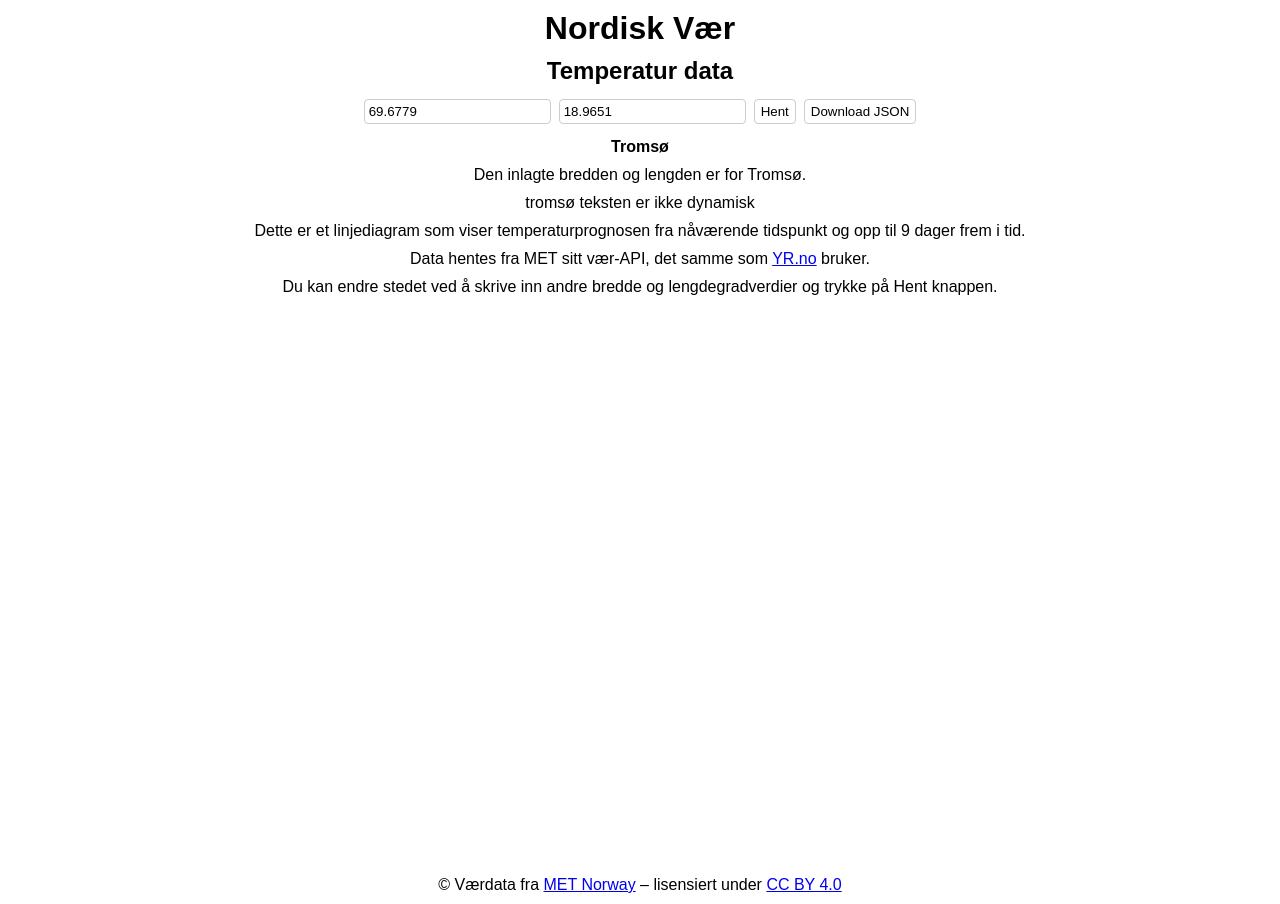
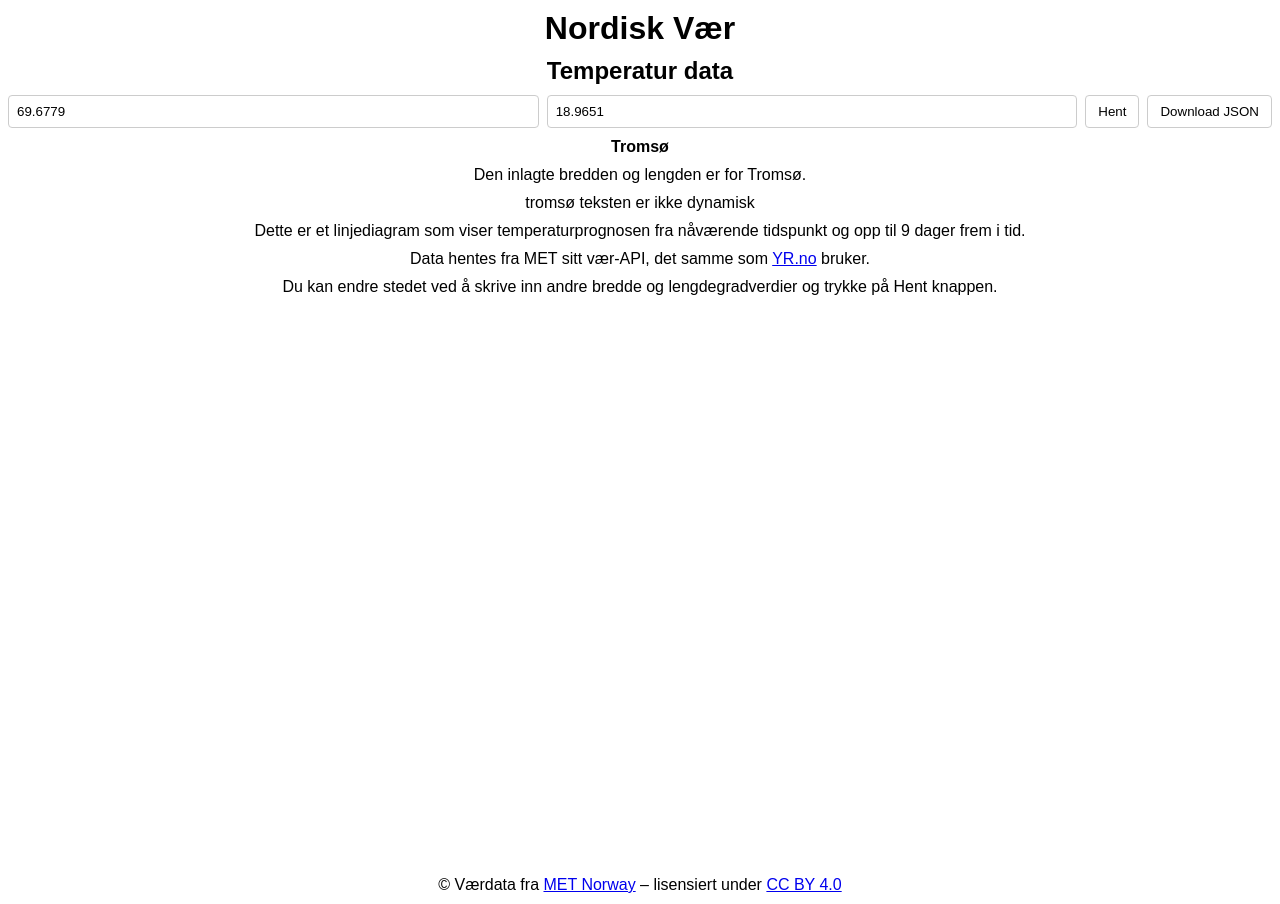
Before and after one commit to Benjy0812/NettsideNordKlima, a website built with Vite: page index.html in a window 1280 px wide. Built offline with nearby package versions, Linux system fonts and the light colour scheme; no server answers.

Commit message:
Refactor fetch-container styles; adjust padding, margin, and add gap for improved layout

```diff
--- a/style.css
+++ b/style.css
@@ -15,20 +15,28 @@ h2 {
 .fetch-container {
   display: flex;
   justify-content: center;
+  flex-wrap: wrap;
+  gap: 8px;
+  margin: 0 auto;
+  max-width: 100%;
 }
 
 .input__field {
   border: 1px solid #cccccc;
   border-radius: 4px;
-  padding: 4px;
-  margin: 4px;
+  padding: 8px;
+  margin: 0;
+  flex: 1;
+  min-width: 120px;
 }
 
 .button {
-  margin: 4px;
+  padding: 8px 12px;
   background-color: #ffffff;
   border: 1px solid #cccccc;
   border-radius: 4px;
+  margin: 0;
+  flex: 0 0 auto;
 }
 
 .button:hover {
```
